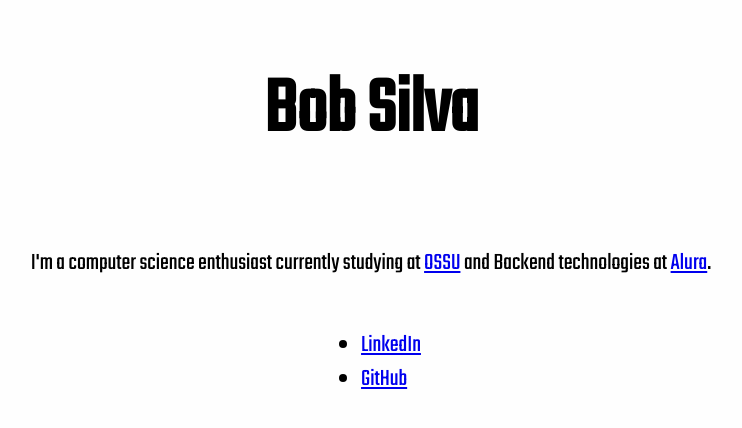
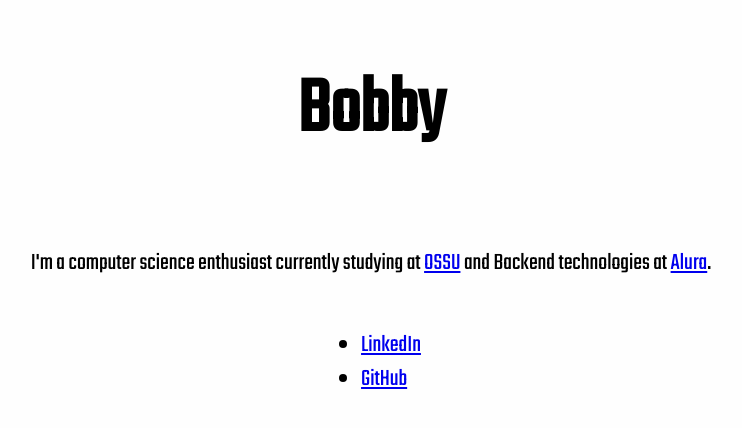
Before and after one commit to o-bobby/bobby, a plain HTML site: page index.html in a window 1280 px wide. Shown: the whole page, without its empty margins (269-1011 px from the left). Drawn offline with Linux system fonts and the light colour scheme.

Commit message:
Update index.html

```diff
--- a/index.html
+++ b/index.html
@@ -10,7 +10,7 @@
 </head>
 <body>
     <header class="header-container">
-        <h1 class="main-title">Bob Silva</h1>
+        <h1 class="main-title">Bobby</h1>
     </header>
     <main>
      <section class="first-container">
```
